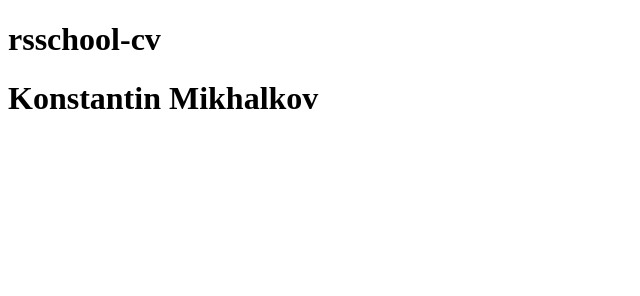
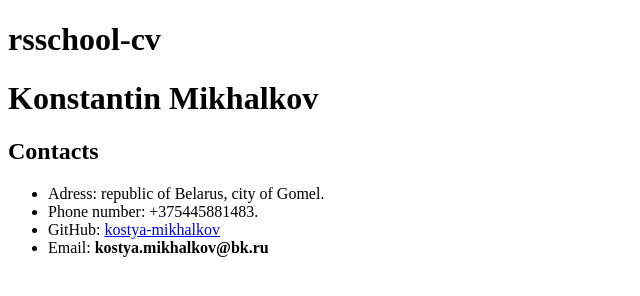
Before and after one commit to kostya-mikhalkov/rsschool-cv, a plain HTML site: page index.html in a window 1280 px wide. Shown: the whole page, without its empty margins (0-640 px from the left). Drawn offline with Linux system fonts and the light colour scheme.

Commit message:
feat: added contacts to the html file

```diff
--- a/index.html
+++ b/index.html
@@ -9,5 +9,12 @@
 <body>
     <h1 class="head">rsschool-cv</h1>
     <h1 class="name">Konstantin Mikhalkov</h1>
+    <h2 class="contacts">Contacts</h2>
+    <ul class="contacts__list">
+        <li>Adress: republic of Belarus, city of Gomel.</li>
+        <li>Phone number: +375445881483.</li>
+        <li>GitHub: <a href="https://github.com/kostya-mikhalkov">kostya-mikhalkov</a></li>
+        <li>Email: <strong>kostya.mikhalkov@bk.ru</strong></li>
+    </ul>
 </body>
 </html>
```
